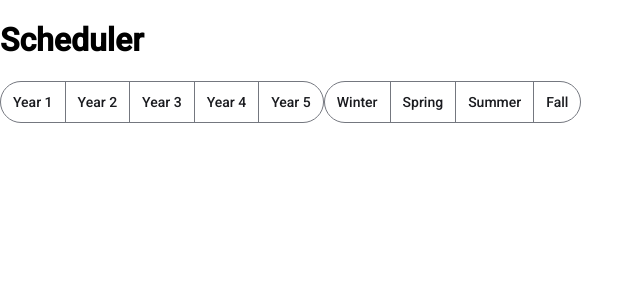
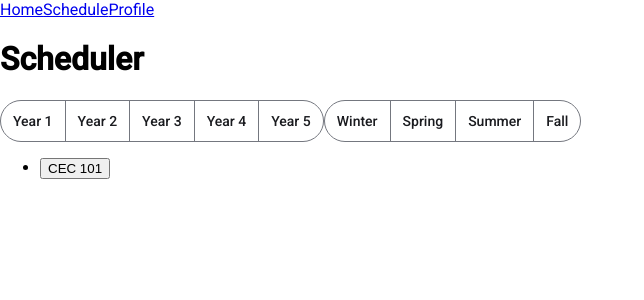
Before and after one commit to NuckJunes/CoursePlannerRemake, an Angular app in the folder CoursePlanner_Frontend/: page /schedule-create-edit in a window 1280 px wide. Shown: the top 300 px of the page, without its empty margins (0-644 px from the left). Built offline with nearby package versions, Linux system fonts and the light colour scheme.

Commit message:
Added add course and delete coure functionality to schedule page

```diff
--- a/CoursePlanner_Frontend/src/app/schedule-create-edit/schedule-create-edit.component.html
+++ b/CoursePlanner_Frontend/src/app/schedule-create-edit/schedule-create-edit.component.html
@@ -1,3 +1,4 @@
+<app-navbar></app-navbar>
 <h1>Scheduler</h1>
 <mat-button-toggle-group (change)="yearChange($event)">
     <mat-button-toggle value="1">Year 1</mat-button-toggle>
@@ -15,5 +16,11 @@
 <ul>
     <li *ngFor="let c of courses">
         {{c.Subject}} {{c.Course_Number}}
+        <button (click)="delete(c.Id)">X</button>
     </li>
 </ul>
+<ul>
+    <li *ngFor="let c of globalCourses">
+        <button (click)="addClass(c.Id)">{{c.Subject}} {{c.Course_Number}}</button>
+    </li>
+</ul>
--- a/CoursePlanner_Frontend/src/app/schedule-create-edit/schedule-create-edit.component.ts
+++ b/CoursePlanner_Frontend/src/app/schedule-create-edit/schedule-create-edit.component.ts
@@ -5,10 +5,11 @@ import { globalData } from '../../services/globalData';
 import { NgFor } from '@angular/common';
 import ScheduleRequestDTO from '../models/ScheduleRequestDTO';
 import ClassInsertDTO from '../models/ClassInsertDTO';
+import { NavbarComponent } from '../navbar/navbar.component';
 
 @Component({
   selector: 'app-schedule-create-edit',
-  imports: [MatButtonToggleModule, NgFor],
+  imports: [MatButtonToggleModule, NgFor, NavbarComponent],
   templateUrl: './schedule-create-edit.component.html',
   styleUrl: './schedule-create-edit.component.css'
 })
@@ -17,17 +18,49 @@ export class ScheduleCreateEditComponent {
 
   year: number = 1;
   semester: string = "Fall";
-  schedule: ScheduleRequestDTO | undefined = undefined;
-  classes: Array<ClassInsertDTO> = [];
-  courses: Array<CourseResponseDTO> = [];
-  globalCourses: Array<CourseResponseDTO> = [];
+  schedule: ScheduleRequestDTO | undefined = undefined; //Where the actual classes are stored
+  classes: Array<ClassInsertDTO> = []; //What is filtered for user display
+  courses: Array<CourseResponseDTO> = []; //What is filtered for user display
+  globalCourses: Array<CourseResponseDTO> = [ //Acutal Courses that are stored
+    {
+      Id: 1,
+      Name: "Computer Science Intro",
+      Description: "A intro to Computer Science",
+      Credit_hours: 1.0,
+      Subject: "CEC",
+      Course_Number: 101,
+      FeatureDTOs: [],
+      CampusDTOs: [],
+      PreReqDtos: []
+    }
+  ];
 
   constructor(private globalData: globalData) {}
 
   ngOnInit() {
+    this.globalData.updateCourseStatus(this.globalCourses);
     // Call API for courses and update the observable and localstorage
     this.globalData.getSchedule().subscribe((value) => (this.schedule = value));
     this.globalData.getCourses().subscribe((value) => (this.globalCourses = value));
+  }
+
+  addClass(id: number) {
+    //Check for dulpicate values in schedule classes, error if there is one
+    let newClass = {
+      id: -1,
+      semester: this.semester,
+      year: this.year,
+      courseId: id
+    };
+    this.schedule?.Classes.push(newClass);
+    this.classesChange();
+  }
+
+  delete(id: number) {
+    if(this.schedule !== undefined) {
+      this.schedule.Classes = this.schedule?.Classes.filter((value) => (value.courseId !== id));
+    }
+    this.classesChange();
   }
 
   yearChange(event: MatButtonToggleChange) {
@@ -41,10 +74,12 @@ export class ScheduleCreateEditComponent {
   }
 
   classesChange() {
+    //First get all classes associated with Year/Semester
     this.courses = [];
     if(this.schedule !== undefined) {
       this.classes = this.schedule?.Classes.filter((value) => (value.semester === this.semester && value.year === this.year));
     }
+    //Then get all courses that are associated with those classes to display subject/number to user
     this.classes.forEach(c => {
       var course = this.globalCourses.find(i => i.Id === c.courseId);
       if(course !== undefined) {
```
Also changed, not shown: 2 other files (tests, documents, lock files or other folders).
